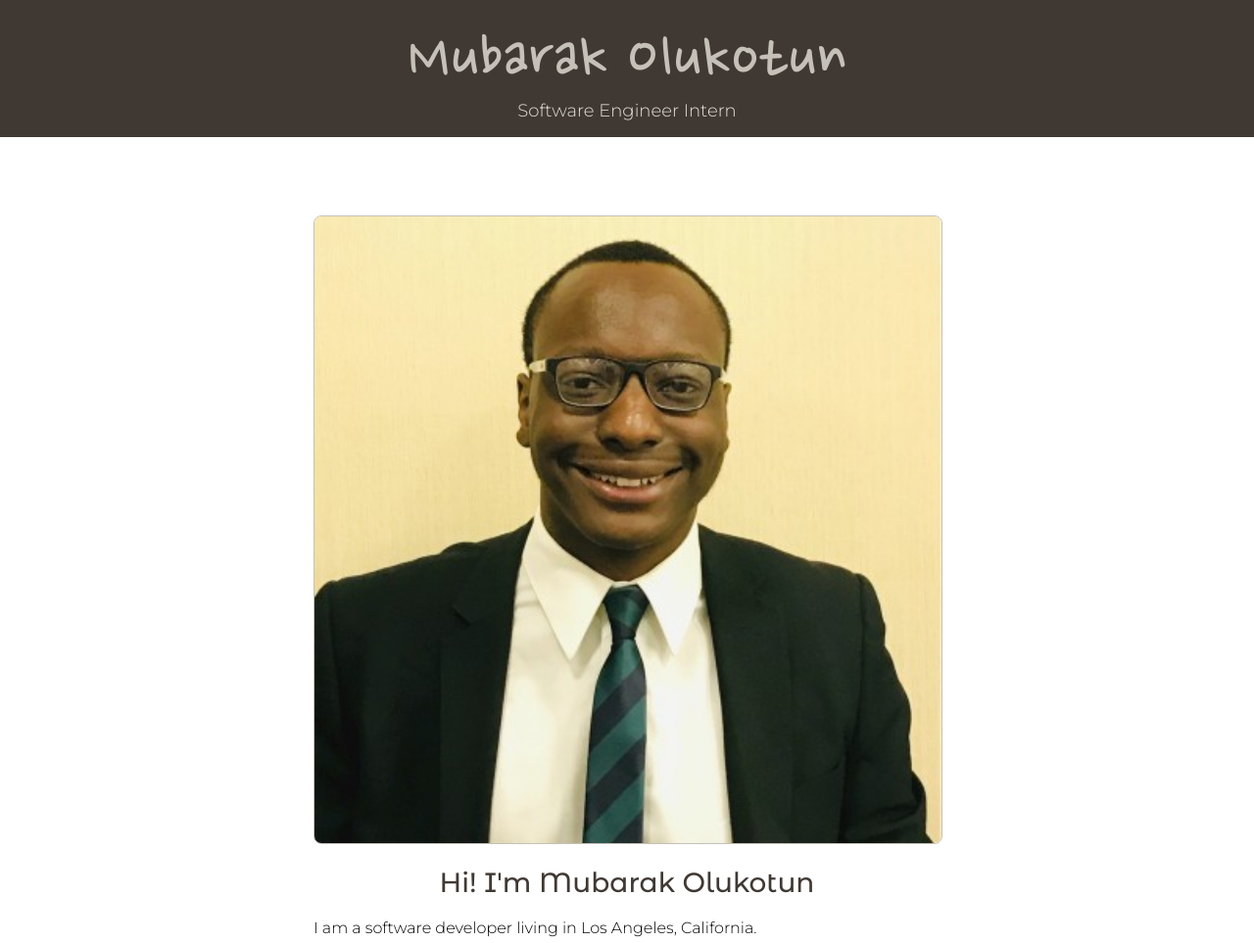
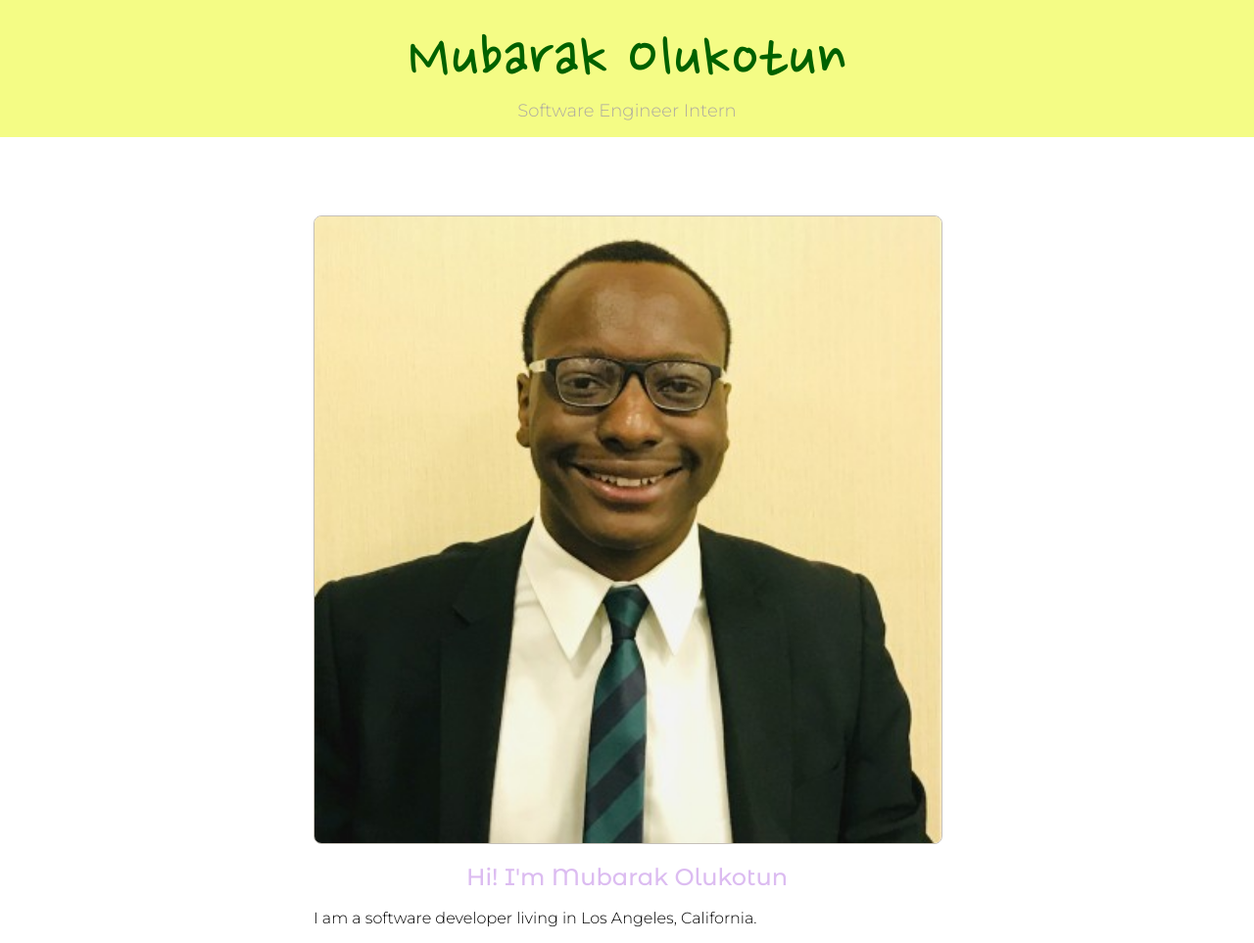
Before and after one commit to molukotun/molukotunportfolio, a plain HTML site: page index.html in a window 1280 px wide. Shown: the top 963 px of the page at 98% size. Drawn offline with nearby package versions, Linux system fonts and the light colour scheme; a script that the page names is missing.

Commit message:
Update style.css

```diff
--- a/style.css
+++ b/style.css
@@ -1,4 +1,3 @@
-
 /* -------  General Styles ------- */
 
 body {
@@ -9,14 +8,14 @@ body {
 
 header {
 	height: 140px;
-	background-color: #403933;
+	background-color: #f4fc85;
 	background-image:url(images/backgrounds/subtle_brown_mini_waves.png);
 }
 
 .logo {
   font-family: 'Nanum Pen Script', cursive;
   font-size: 72px;
-  color: #c5c0b8;
+  color: #006100;
   text-align: center;
   letter-spacing: -3;
   margin: 0;
@@ -25,14 +24,14 @@ header {
 
 header h2 {
 	font-family: 'Montserrat', serif;
-	color: #e3e1dc;
+	color: #ada9a1;
 	margin: 0px;
 	font-size: 18px;
 	text-align: center;
 }
 
 footer {
-	background-color: #403933;
+	background-color: #009407d8;
 	background-image:url(images/backgrounds/subtle_brown_mini_waves.png);
 
 }
@@ -41,6 +40,8 @@ section {
 	padding: 0 25%;
   margin: 80px 0;
 }
+
+
 
 /* -------  Type ------- */
 
@@ -51,7 +52,9 @@ h1, h2, h3 {
   font-weight: 500;
 }
 
-h1 { font-size: 28px; }
+h1 { font-size: 24px;
+     color: rgb(220, 188, 241)
+ }
 h2 { font-size: 26px; }
 h3 { font-size: 18px; }
 
@@ -79,7 +82,7 @@ em {
 }
 
 footer p {
-	color: #fff;
+	color: rgb(252, 104, 18);
 	text-align: center;
   padding: 30px;
   margin: 0;
```
